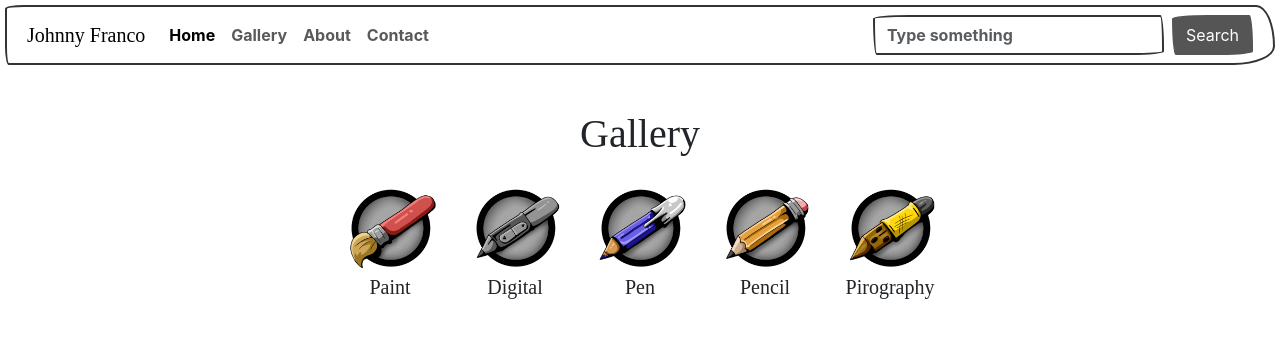
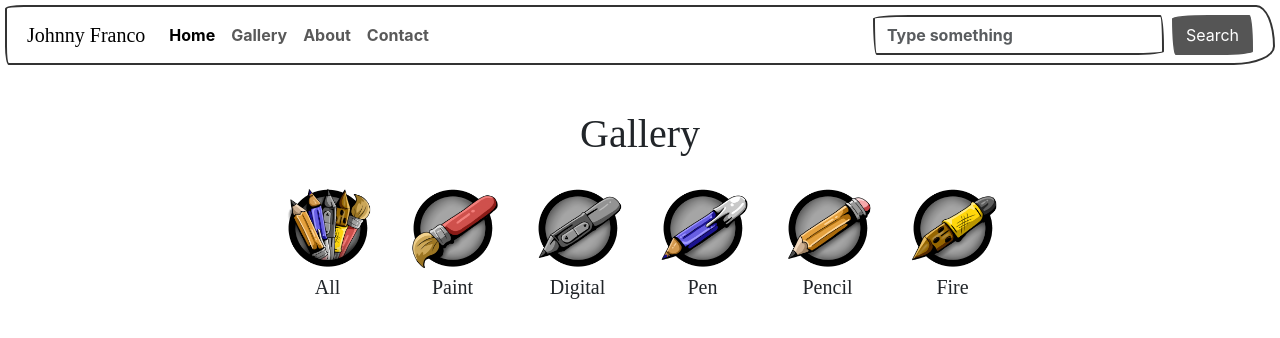
Before and after one commit to arekiu/artist-react-page, a React (Vite) app: page /gallery in a window 1280 px wide. Shown: the top 338 px of the page. Built offline with nearby package versions, Linux system fonts and the light colour scheme; a web font is replaced by a local one.

Commit message:
update icons in gallery

```diff
--- a/src/pages/GalleryPage.tsx
+++ b/src/pages/GalleryPage.tsx
@@ -3,6 +3,7 @@ import iconDigital from "../assets/icon-digital.png";
 import iconPen from "../assets/icon-pen.png";
 import iconPencil from "../assets/icon-pencil.png";
 import iconPirograf from "../assets/icon-pirograf.png";
+import iconAll from "../assets/icon-all.png";
 
 function GalleryPage(): JSX.Element {
   return (
@@ -10,29 +11,33 @@ function GalleryPage(): JSX.Element {
       <h1 className="titles">Gallery</h1>
 
       <div className="icons text-center">
-        <div className="single-icon text-center col-md-1 col-sm-2 col-3">
+        <div className="single-icon text-center col-md-1 col-sm-2 col-2">
+          <img className="img-artist" src={iconAll} alt="all icon" />
+          <h5>All</h5>
+        </div>
+        <div className="single-icon text-center col-md-1 col-sm-2 col-2">
           <img className="img-artist" src={iconBrush} alt="Brush icon" />
           <h5>Paint</h5>
         </div>
-        <div className="single-icon text-center col-md-1 col-sm-2 col-3">
+        <div className="single-icon text-center col-md-1 col-sm-2 col-2">
           <img className="img-artist" src={iconDigital} alt="Digital icon" />
           <h5>Digital</h5>
         </div>
-        <div className="single-icon text-center col-md-1 col-sm-2 col-3">
+        <div className="single-icon text-center col-md-1 col-sm-2 col-2">
           <img className="img-artist" src={iconPen} alt="Pen icon" />
           <h5>Pen</h5>
         </div>
-        <div className="single-icon text-center col-md-1 col-sm-2 col-3">
+        <div className="single-icon text-center col-md-1 col-sm-2 col-2">
           <img className="img-artist" src={iconPencil} alt="Pencil icon" />
           <h5>Pencil</h5>
         </div>
-        <div className="single-icon text-center col-md-1 col-sm-2 col-3">
+        <div className="single-icon text-center col-md-1 col-sm-2 col-2">
           <img
             className="img-artist"
             src={iconPirograf}
             alt="Pirography icon"
           />
-          <h5>Pirography</h5>
+          <h5>Fire</h5>
         </div>
       </div>
     </div>
```
Also changed, not shown: src/assets/icon-all.png (added).
